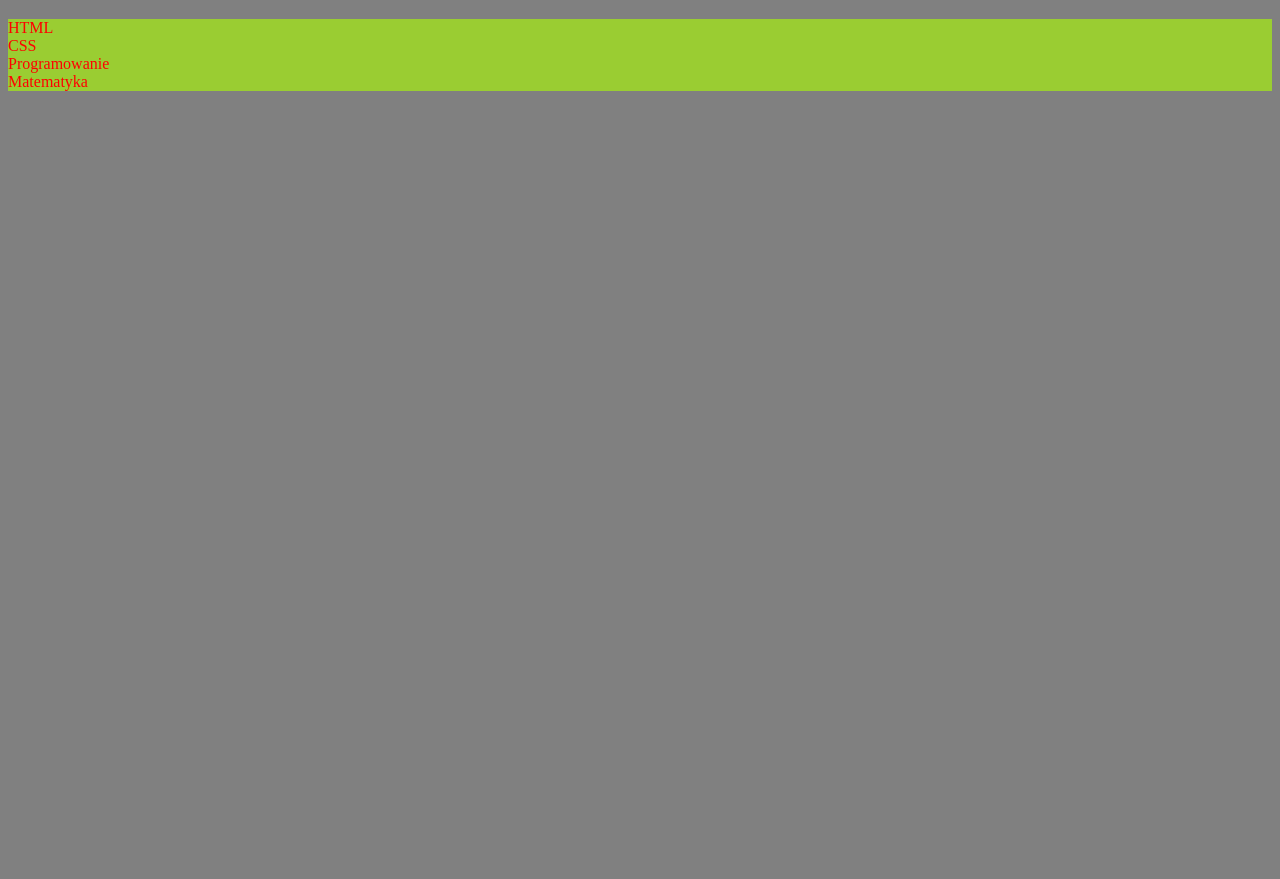
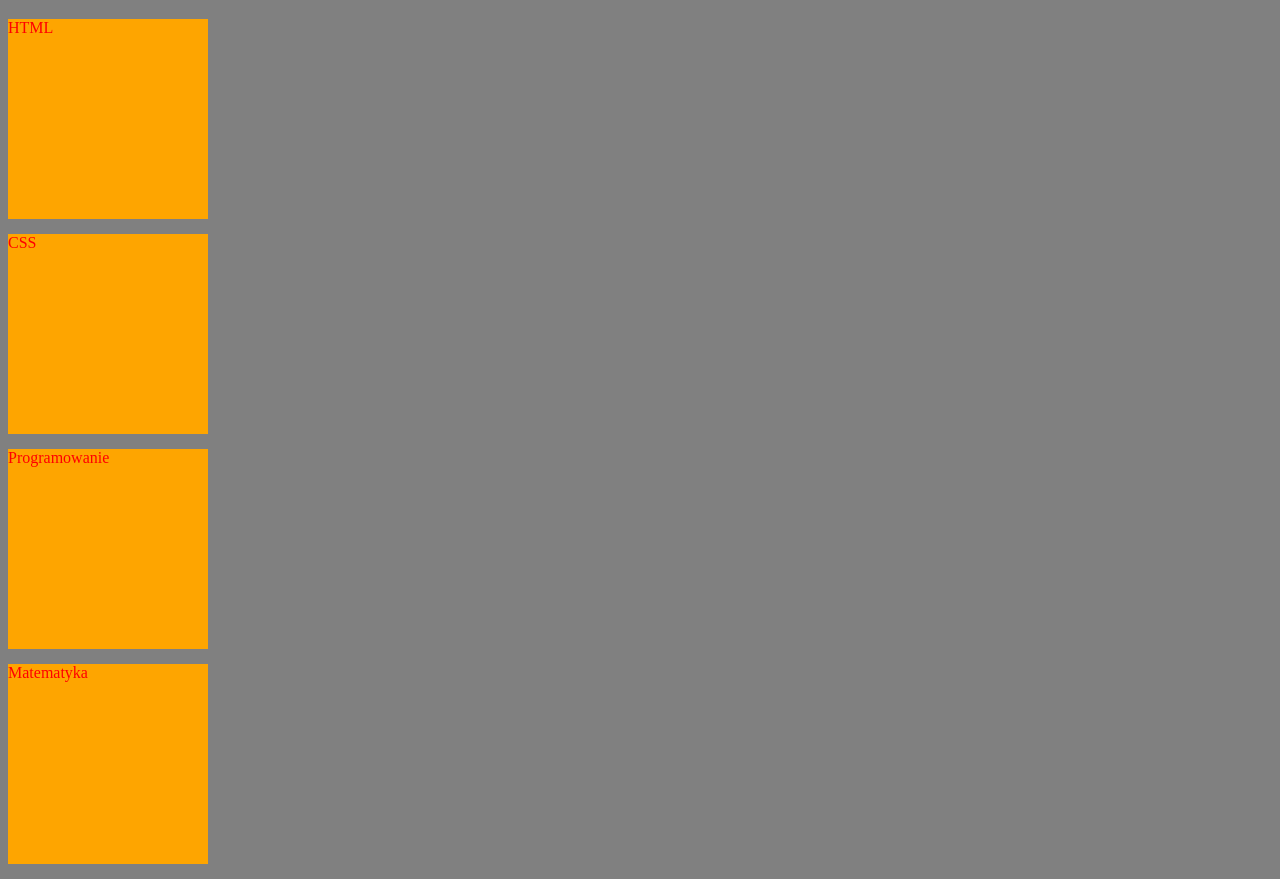
Before and after one commit to jan-zastawa/12-css-kwadraty, a plain HTML site: page index.html in a window 1280 px wide. Shown: the part 61-940 px from the top of the page. Before the commit the page ends 800 px from the top, so only its background shows below. Drawn offline with Linux system fonts and the light colour scheme.

Commit message:
nowe zmiany

```diff
--- a/css/style.css
+++ b/css/style.css
@@ -1,13 +1,14 @@
 body {
-    background-color: gray;
+    background-color: #808080;
 }
 
-div {
-    background-color: yellowgreen
-}
+.square {
+    background-color:#fea500;
+    color: red;
+    height: 200px;
+    width: 200px;
+    margin-bottom: 15px;
 
-div {
-    color: red;
 }
 
 h1 {
--- a/index.html
+++ b/index.html
@@ -13,10 +13,10 @@
 
     <h1>Google</h1>
 
-    <div>HTML</div>
-    <div>CSS</div>
-    <div>Programowanie</div>
-    <div>Matematyka</div>
+    <div class="square">HTML</div>
+    <div class="square">CSS</div>
+    <div class="square">Programowanie</div>
+    <div class="square">Matematyka</div>
 
 
 </body>
```
